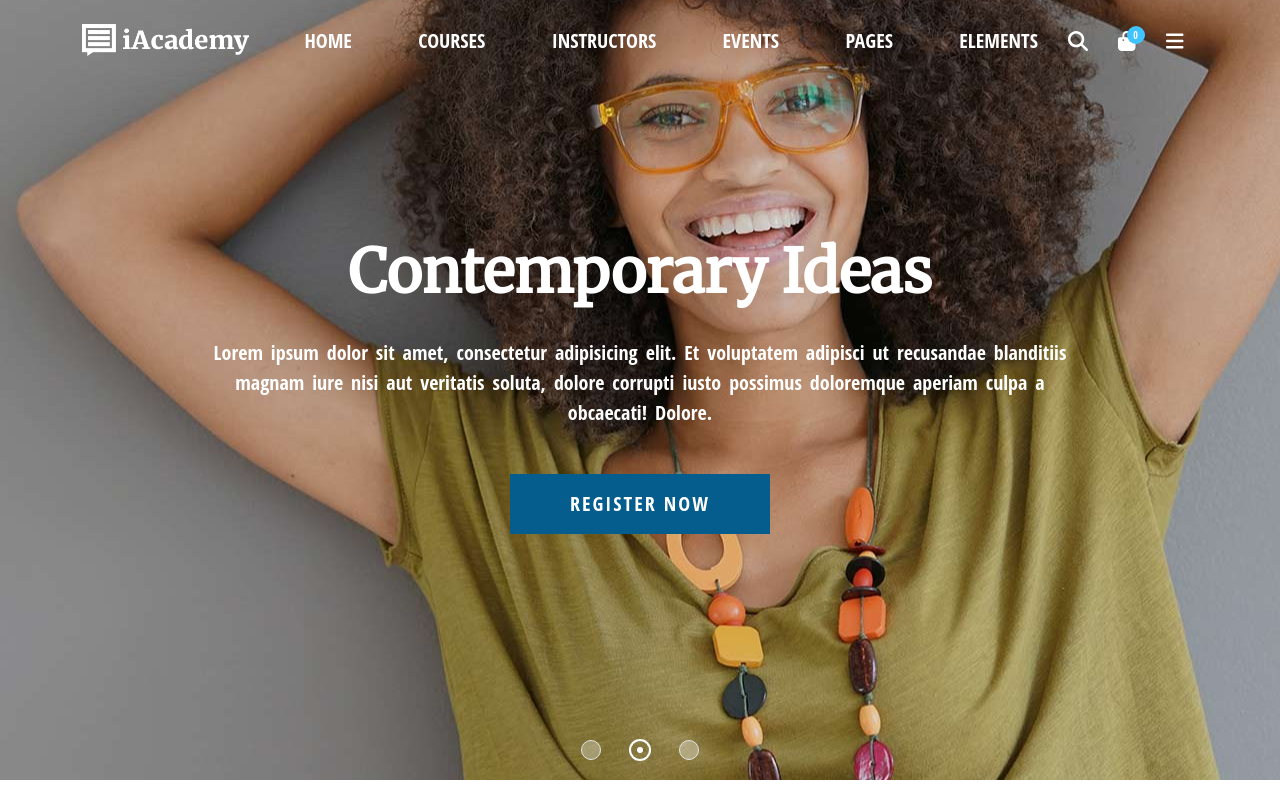
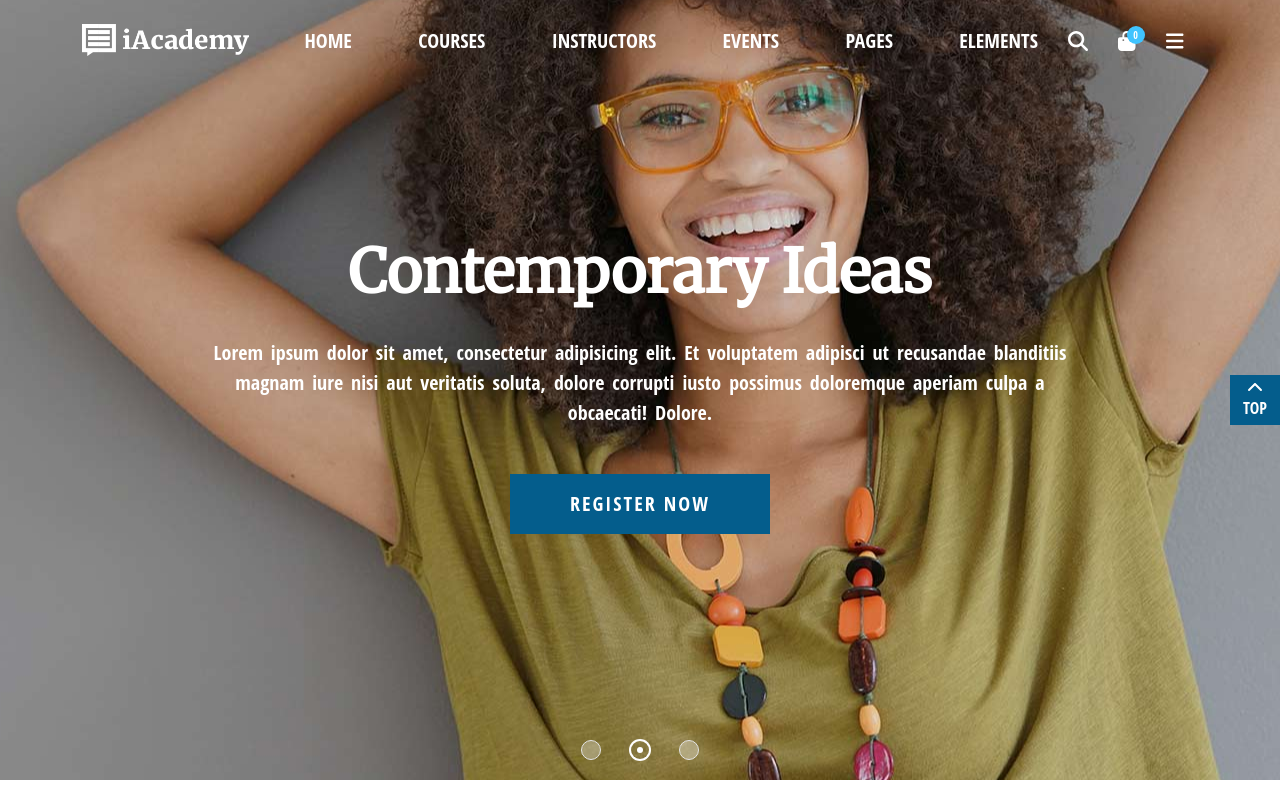
Before and after one commit to AndreaMinelli/proj-html-vuejs, a Vue app: page / in a window 1280 px wide. Shown: the top 800 px of the page. Built offline with nearby package versions, Linux system fonts and the light colour scheme.

Commit message:
Creato modulo GoTopSquare

```diff
--- a/src/components/AppHeader.vue
+++ b/src/components/AppHeader.vue
@@ -5,6 +5,7 @@ import NavbarBase from "./NavbarBase.vue";
 import CarouselBase from "./ui_components/CarouselBase.vue";
 import HeaderFunction from "./header_child/HeaderFunction.vue";
 import HeaderJumbotron from "./header_child/HeaderJumbotron.vue";
+import GoTopSquare from "./ui_components/GoTopSquare.vue";
 export default {
   name: "AppHeader",
   components: {
@@ -13,6 +14,7 @@ export default {
     HeaderFunction,
     HeaderJumbotron,
     CarouselBase,
+    GoTopSquare,
   },
   data() {
     return {
@@ -44,6 +46,7 @@ export default {
     }">
     <div class="container">
       <div class="d-flex align-items-end py-4 justify-content-between">
+        <go-top-square></go-top-square>
         <app-logo></app-logo>
         <navbar-base
           :links="headerLinks"
--- /dev/null
+++ b/src/components/ui_components/GoTopSquare.vue
@@ -0,0 +1,45 @@
+<script>
+export default {
+  name: "GotopSquare",
+};
+</script>
+
+<template>
+  <a href="#">
+    <div>
+      <font-awesome-icon icon="fa-solid fa-chevron-up" class="fa-chevron" />
+      <p>TOP</p>
+    </div>
+  </a>
+</template>
+
+<style lang="scss" scoped>
+@use "../../assets/scss/variables" as *;
+
+a {
+  position: fixed;
+  right: 0;
+  top: 50%;
+  transform: translateY(-50%);
+  z-index: 1;
+}
+div {
+  height: 50px;
+  width: 50px;
+  padding: 5px;
+  background-color: $dodgerblue;
+  color: white;
+  display: flex;
+  align-items: center;
+  justify-content: center;
+  flex-direction: column;
+  p {
+    margin: 0;
+    font-size: 16px;
+  }
+
+  .fa-chevron {
+    font-size: 16px;
+  }
+}
+</style>
--- a/src/data/fontawesome.js
+++ b/src/data/fontawesome.js
@@ -7,6 +7,7 @@ import { faTag } from "@fortawesome/free-solid-svg-icons";
 import { faCheck } from "@fortawesome/free-solid-svg-icons";
 import { faX } from "@fortawesome/free-solid-svg-icons";
 import { faPhone } from "@fortawesome/free-solid-svg-icons";
+import { faChevronUp } from "@fortawesome/free-solid-svg-icons";
 import { faClock } from "@fortawesome/free-regular-svg-icons";
 import { faTwitter } from "@fortawesome/free-brands-svg-icons";
 import { faInstagram } from "@fortawesome/free-brands-svg-icons";
@@ -25,7 +26,8 @@ library.add(
   faClock,
   faTwitter,
   faInstagram,
-  faFacebookF
+  faFacebookF,
+  faChevronUp
 );
 
 export const fontAwesome = { FontAwesomeIcon };
```
